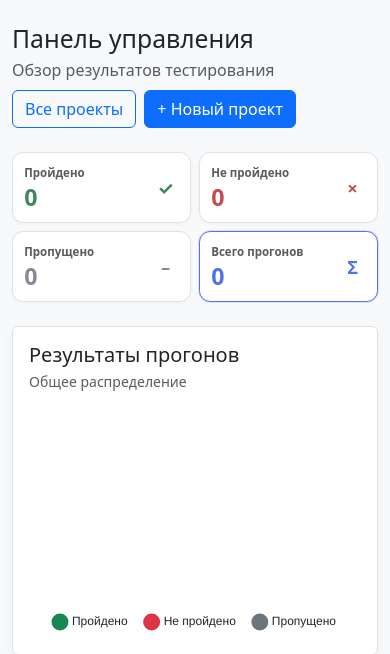
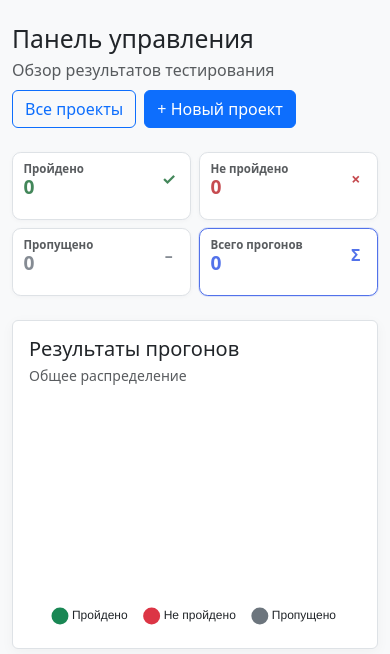
Before and after one commit to 254852bm/test_runner_web, a Flask app: page /dashboard in a window 390 px wide. Shown: the part 99-753 px from the top of the page. Run offline with Flask 3, Linux system fonts and the light colour scheme; the visitor is signed in with stand-in values (Sample User, id 1); data that the repository does not hold is empty; some libraries are stand-ins or nearby versions.

Commit message:
Compact dashboard statistics cards

```diff
--- a/static/style.css
+++ b/static/style.css
@@ -643,3 +643,67 @@ html[data-theme="dark"] .project-test-count {
         font-size: 0.75rem;
     }
 }
+
+
+/* ===== Dashboard statistics: compact horizontal tiles ===== */
+.dashboard-stats {
+    --bs-gutter-x: 0.65rem;
+    --bs-gutter-y: 0.65rem;
+}
+
+.dashboard-stats > [class*="col-"] {
+    min-width: 0;
+}
+
+.dashboard-stats .dashboard-stat-card {
+    min-height: 76px;
+    border-radius: 0.55rem;
+}
+
+.dashboard-stats .dashboard-stat-card .card-body {
+    padding: 0.65rem 0.8rem !important;
+}
+
+.dashboard-stats .dashboard-stat-value {
+    margin-top: 0.15rem !important;
+    font-size: clamp(1.2rem, 1.7vw, 1.5rem);
+    line-height: 1;
+}
+
+.dashboard-stats .dashboard-stat-icon {
+    width: 1.35rem;
+    height: 1.35rem;
+    font-size: 1rem;
+}
+
+.dashboard-stats .dashboard-stat-card .small {
+    font-size: 0.78rem;
+    line-height: 1.15;
+}
+
+.dashboard-chart-card .card-body {
+    padding: 1rem;
+}
+
+@media (max-width: 575.98px) {
+    .dashboard-stats {
+        --bs-gutter-x: 0.5rem;
+        --bs-gutter-y: 0.5rem;
+    }
+
+    .dashboard-stats .dashboard-stat-card {
+        min-height: 68px;
+    }
+
+    .dashboard-stats .dashboard-stat-card .card-body {
+        padding: 0.55rem 0.65rem !important;
+    }
+
+    .dashboard-stats .dashboard-stat-value {
+        font-size: 1.2rem;
+    }
+
+    .dashboard-stats .dashboard-stat-card .small {
+        font-size: 0.72rem;
+    }
+}
```
